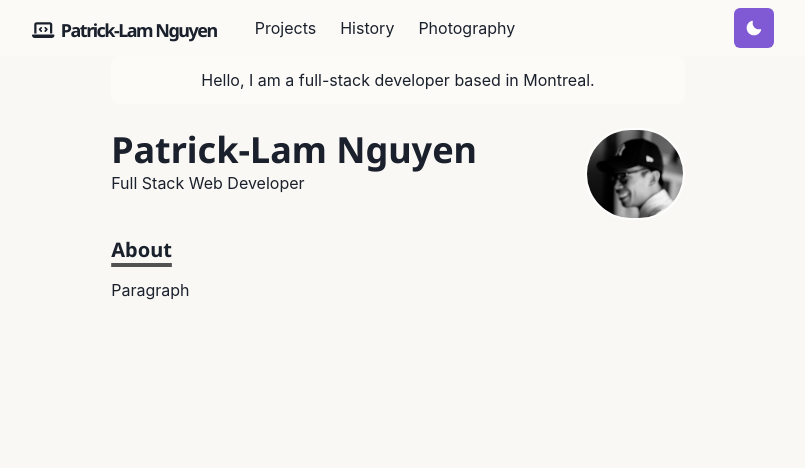
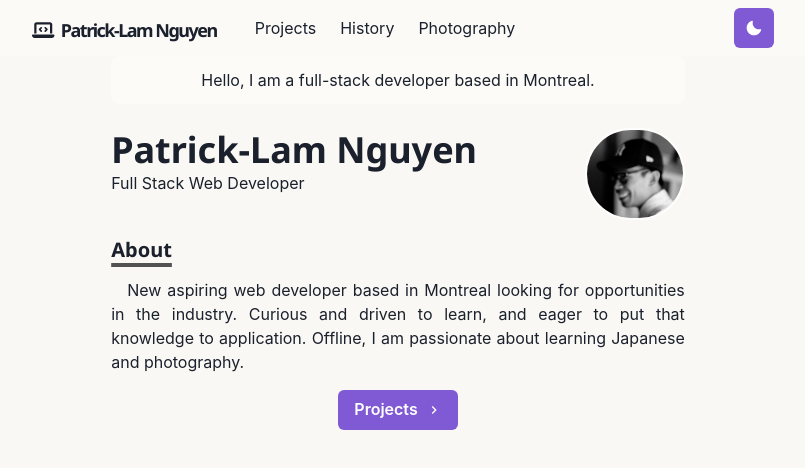
Before and after one commit to PLN2020/nextjs-homepage, a Next.js app: page / in a window 1280 px wide. Shown: the top 468 px of the page, without its empty margins (242-1047 px from the left). Built offline with nearby package versions, Linux system fonts and the light colour scheme.

Commit message:
created and implemented paragraph component

```diff
--- a/components/paragraph.js
+++ b/components/paragraph.js
@@ -1,4 +1,4 @@
-import style from '@emotion/styled'
+import styled from '@emotion/styled'
 
 const Paragraph = styled.p`
     text-align: justify;
--- a/pages/index.js
+++ b/pages/index.js
@@ -1,11 +1,16 @@
+import NextLink from 'next/link'
 import {
+    Button,
     Container,
     Box,
     Heading,
     Image,
+    Link,
     useColorModeValue
 } from '@chakra-ui/react'
 import Section from '../components/section'
+import Paragraph from '../components/paragraph'
+import { ChevronRightIcon } from '@chakra-ui/icons'
 
 const Page = () => {
     return (
@@ -51,7 +56,19 @@ const Page = () => {
             <Heading as="h3" variant="section-title">
                 About
             </Heading>
-            <p>Paragraph</p>
+            <Paragraph>
+                New aspiring web developer based in Montreal looking for opportunities in the industry.
+                Curious and driven to learn, and eager to put that knowledge to application.
+                Offline, I am passionate about learning Japanese and photography.
+            </Paragraph>
+
+            <Box align="center" my={4}>
+                <NextLink href="/project">
+                    <Button rightIcon={<ChevronRightIcon />} colorScheme="purple">
+                        Projects
+                    </Button>
+                </NextLink>
+            </Box>
         </Section>
     </Container>
     )
```
